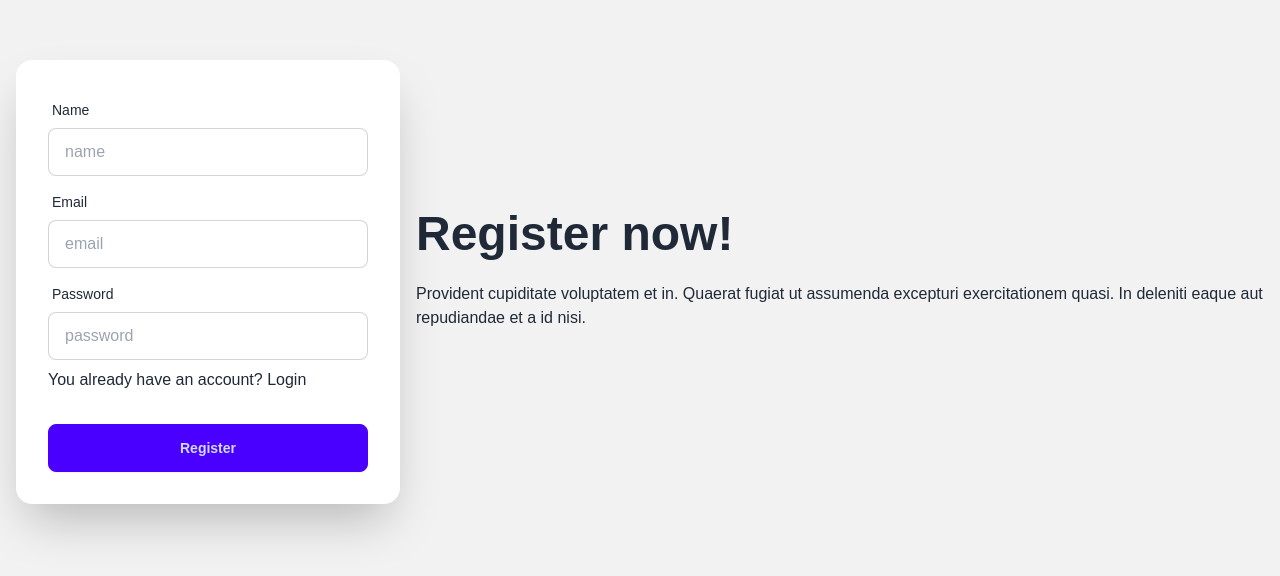
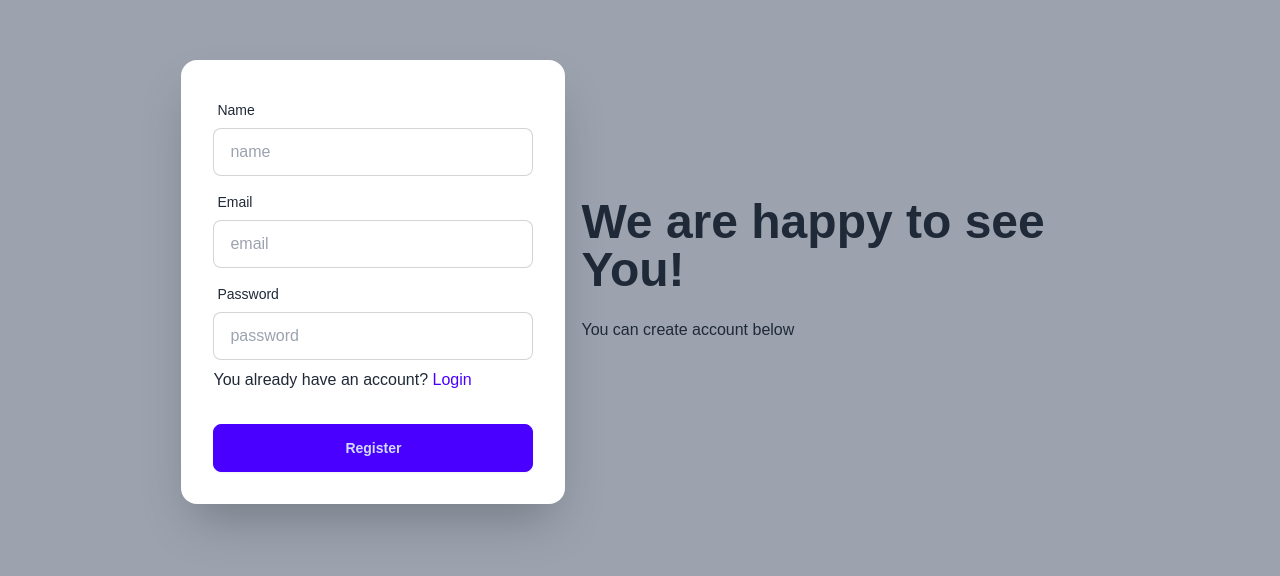
Before and after one commit to Nadiia-balitska/add-your-Contacts, a React (Vite) app: page /register in a window 1280 px wide. Shown: the part 118-694 px from the top of the page. Built offline with nearby package versions, Linux system fonts and the light colour scheme.

Commit message:
fix login

```diff
--- a/src/components/ContactForm/ContactForm.jsx
+++ b/src/components/ContactForm/ContactForm.jsx
@@ -6,23 +6,24 @@ import s from ".//ContactForm.module.css";
 import { useDispatch } from "react-redux";
 import { addContactThunk } from "../../redux/contactsOps";
 
+const initialValues = {
+  name: "",
+  number: "",
+};
 export const ContactForm = () => {
-  const initialValues = {
-    name: "",
-    number: "",
-  };
-
   const dispatch = useDispatch();
 
   const nameFieldId = useId();
   const numberFieldId = useId();
 
   const handleSubmit = (values, action) => {
+    // dispatch(addContactThunk(values));
     const contact = addContactThunk({
       name: values.name,
       number: values.number,
     });
     dispatch(contact);
+
     action.resetForm();
   };
 
--- a/src/components/ContactList/ContactList.jsx
+++ b/src/components/ContactList/ContactList.jsx
@@ -1,12 +1,15 @@
+import { useSelector } from "react-redux";
 import { Contact } from "../Contact/Contact";
 import s from "./ContactList.module.css";
+import { selectFilteredName } from "../../redux/contacts/contactsSlice";
 // import { selectContacts } from "../../redux/contactsSlice";
 // import { selectNameFilter } from "../../redux/filtersSlice";
 // import { useSelector } from "react-redux";
 // import { selectFilteredName } from "../../redux/contactsSlice.js";
-export const ContactList = ({ filteredContacts }) => {
+export const ContactList = () => {
   // const contacts = useSelector(selectContacts);
   // const filter = useSelector(selectNameFilter);
+  const filter = useSelector(selectFilteredName);
 
   // const searchFilteredContacts = () => {
   //   return contacts.filter((contact) =>
@@ -18,7 +21,7 @@ export const ContactList = ({ filteredContacts }) => {
 
   return (
     <ul className={s.list}>
-      {filteredContacts.map((item) => (
+      {filter.map((item) => (
         <li key={item.id} className={s.item}>
           <Contact id={item?.id} {...item} />
         </li>
--- a/src/components/ContactsApp/ContactsApp.jsx
+++ b/src/components/ContactsApp/ContactsApp.jsx
@@ -4,18 +4,18 @@ import { ContactList } from "./components/ContactList/ContactList";
 import { useEffect } from "react";
 import { useDispatch, useSelector } from "react-redux";
 import {
-  selectFilteredName,
+  // selectFilteredName,
   selectContacts,
   selectLoading,
   selectError,
-} from "./redux/contactsSlice";
-import { fetchContactsThunk } from "./redux/contactsOps";
+} from "../../redux/contacts/contactsSlice";
+import { fetchContactsThunk } from "../../redux/contacts/contactsOps.js";
 import { Loader } from "./components/Loader/Loader";
 
 export const ContactsApp = () => {
   const dispatch = useDispatch();
   const contacts = useSelector(selectContacts);
-  const filter = useSelector(selectFilteredName);
+  // const filter = useSelector(selectFilteredName);
   const loading = useSelector(selectLoading);
   const error = useSelector(selectError);
 
@@ -29,8 +29,9 @@ export const ContactsApp = () => {
       <ContactForm />
       <SearchBox />
       {loading && <Loader />}
-      {contacts.length > 0 && !error ? (
-        <ContactList filteredContacts={filter} />
+
+      {contacts?.length > 0 && !error ? (
+        <ContactList />
       ) : (
         <span> OOps, No searched contact/s :( </span>
       )}
--- a/src/components/SearchBox/SearchBox.jsx
+++ b/src/components/SearchBox/SearchBox.jsx
@@ -1,7 +1,7 @@
 import { useDispatch } from "react-redux";
+import s from "./SearchBox.module.css";
+import { changeFilter } from "../../redux/filters/filtersSlice";
 
-import s from "./SearchBox.module.css";
-import { changeFilter } from "../../redux/filtersSlice";
 export const SearchBox = () => {
   const dispatch = useDispatch();
 
--- a/src/pages/Login.jsx
+++ b/src/pages/Login.jsx
@@ -14,16 +14,11 @@ export const Login = () => {
     password: "",
   };
   return (
-    <div className="hero bg-base-200 min-h-screen">
+    <div className="hero  bg-gray-400 min-h-screen">
       <div className="hero-content flex-col lg:flex-row-reverse">
         <div className="text-center lg:text-left">
-          <h1 className="text-5xl font-bold">Login now!</h1>
-          <p className="py-6">
-            Lorem ipsum dolor sit amet consectetur adipisicing elit. Culpa,
-            totam optio. Doloribus consequatur labore atque, quas aut, aperiam
-            eos molestias, vel blanditiis soluta repellendus. Quibusdam
-            molestias similique quasi quas obcaecati.
-          </p>
+          <h1 className="text-5xl font-bold">We are happy to see You again!</h1>
+          <p className="py-6">Pleas Login here below </p>
         </div>
         <div className="card bg-base-100 w-full max-w-sm shrink-0 shadow-2xl">
           <Formik initialValues={initialValues} onSubmit={handleSubmit}>
@@ -52,7 +47,10 @@ export const Login = () => {
                   required
                 />
                 <p className="text-base mt-2">
-                  You dont have an account? <Link to="/register">Register</Link>
+                  You dont have an account?{" "}
+                  <Link className="text-primary" to="/register">
+                    Register
+                  </Link>
                 </p>
               </div>
               <div className="form-control mt-6">
--- a/src/pages/Register.jsx
+++ b/src/pages/Register.jsx
@@ -15,17 +15,13 @@ export const Register = () => {
     password: "",
   };
   return (
-    <div className="hero bg-base-200 min-h-screen">
+    <div className="hero bg-gray-400 min-h-screen">
       <div className="hero-content flex-col lg:flex-row-reverse">
         <div className="text-center lg:text-left">
-          <h1 className="text-5xl font-bold">Register now!</h1>
-          <p className="py-6">
-            Provident cupiditate voluptatem et in. Quaerat fugiat ut assumenda
-            excepturi exercitationem quasi. In deleniti eaque aut repudiandae et
-            a id nisi.
-          </p>
+          <h1 className="text-5xl font-bold"> We are happy to see You!</h1>
+          <p className="py-6">You can create account below</p>
         </div>
-        <div className="card bg-base-100 w-full max-w-sm shrink-0 shadow-2xl">
+        <div className="card bg-base-100  w-full max-w-sm shrink-0 shadow-2xl">
           <Formik initialValues={initialValues} onSubmit={handleSubmit}>
             <Form className="card-body">
               <div className="form-control">
@@ -63,7 +59,10 @@ export const Register = () => {
                   required
                 />
                 <p className="text-base mt-2">
-                  You already have an account? <Link to="/login">Login</Link>
+                  You already have an account?{" "}
+                  <Link className="text-primary" to="/login">
+                    Login
+                  </Link>
                 </p>
               </div>
               <div className="form-control mt-6">
--- a/src/redux/auth/operations.js
+++ b/src/redux/auth/operations.js
@@ -10,7 +10,7 @@ export const registerThunk = createAsyncThunk(
   "register",
   async (credentials, thunkApi) => {
     try {
-      const { data } = await goitApi.post("users/signup", credentials);
+      const { data } = await goitApi.post("users/signup/", credentials);
       setToken(data.token);
       return data;
     } catch (error) {
@@ -23,7 +23,7 @@ export const loginThunk = createAsyncThunk(
   "login",
   async (credentials, thunkApi) => {
     try {
-      const { data } = await goitApi.post("users/login", credentials);
+      const { data } = await goitApi.post("users/login/", credentials);
       setToken(data.token);
       return data;
     } catch (error) {
@@ -34,7 +34,7 @@ export const loginThunk = createAsyncThunk(
 
 export const logoutThunk = createAsyncThunk("logout", async (_, thunkApi) => {
   try {
-    await goitApi.post("users/logout");
+    await goitApi.post("users/logout/");
     clearToken();
   } catch (error) {
     return thunkApi.rejectWithValue(error.message);
@@ -49,7 +49,7 @@ export const refreshThunk = createAsyncThunk("refresh", async (_, thunkApi) => {
   }
   try {
     setToken(savedToken);
-    const { data } = await goitApi.get("users/current");
+    const { data } = await goitApi.get("users/current/");
     return data;
   } catch (error) {
     return thunkApi.rejectWithValue(error.message);
```
